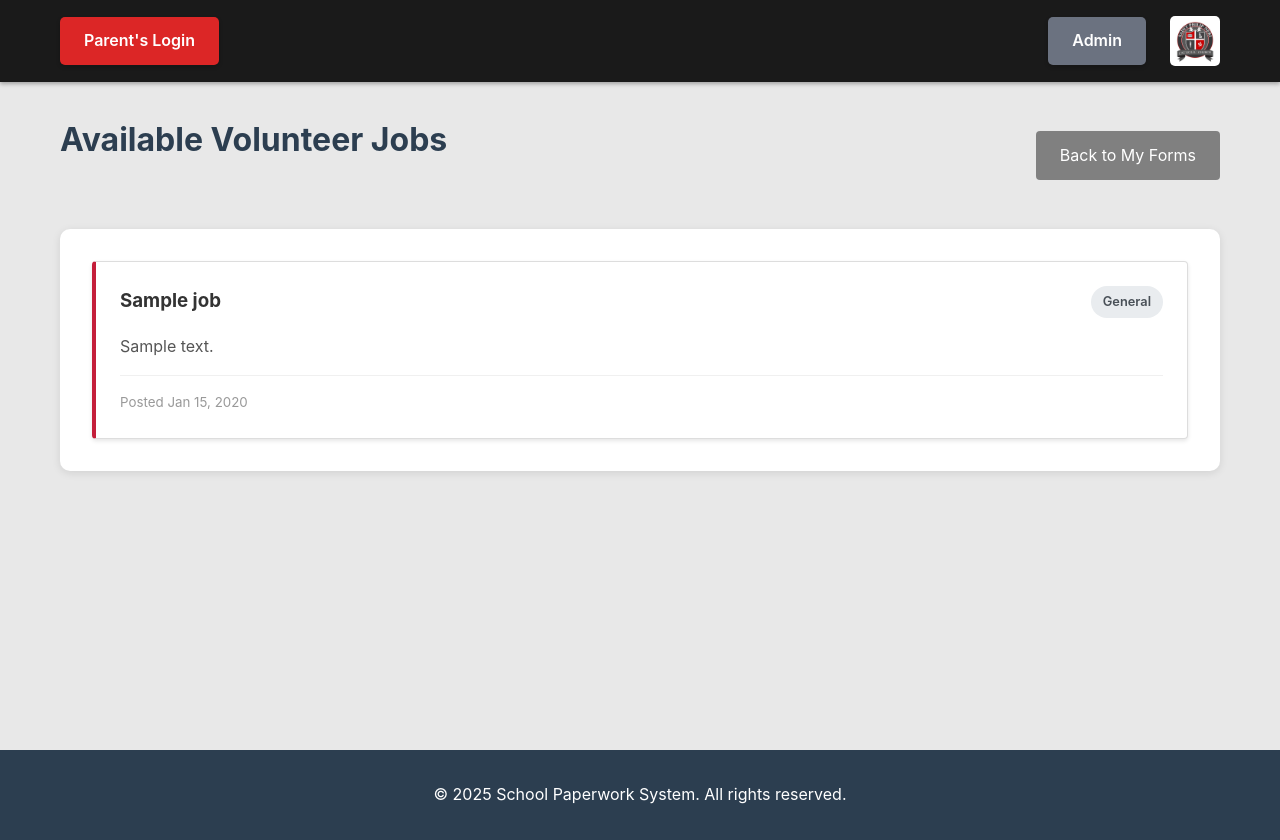
After one commit to DrShuukaku/join-The-Club, a Flask app: template templates/parent_jobs.html in a window 1280 px wide. The commit adds this page. Run offline with Flask 3, Linux system fonts and the light colour scheme; the template is opened without the code that fills it: most values are stand-ins (such as "Sample title", 1, 10 or a date in 2020); parts of the project's set-up code (start-up, migrations or seed data) failed here and were passed over.

Commit message:
Add job categorization and parent verification system
Implement job categories in the Job model, a JobEligibility model for tracking parent verification, and routes for admin management and filtered parent job viewing.

Replit-Commit-Author: Agent
Replit-Commit-Session-Id: d3726b4e-ca21-47ec-a10e-e305f00c7489
Replit-Commit-Checkpoint-Type: full_checkpoint
Replit-Commit-Event-Id: 1b4d4a66-c2c7-46c1-a71c-53d521702028
Replit-Commit-Screenshot-Url: https://storage.googleapis.com/screenshot-production-us-central1/170ed59e-fa0e-47b7-ac10-b644992f5b4f/d3726b4e-ca21-47ec-a10e-e305f00c7489/hvUE9Mu

```diff
--- a/routes.py
+++ b/routes.py
@@ -6,7 +6,7 @@ import qrcode
 from app import app, db
 from replit_auth import require_login, make_replit_blueprint
 from flask_login import current_user
-from models import User, Form, Submission, LaborHours, Job
+from models import User, Form, Submission, LaborHours, Job, JobEligibility
 
 ALLOWED_EXTENSIONS = {'pdf', 'doc', 'docx', 'jpg', 'jpeg', 'png'}
 ALLOWED_MIMETYPES = {
@@ -607,6 +607,7 @@ def post_job():
         job_type = request.form.get('job_type')
         custom_job = request.form.get('custom_job')
         description = request.form.get('description')
+        category = request.form.get('category', 'general')
 
         job_title = custom_job if job_type == 'custom' and custom_job else job_type
 
@@ -614,7 +615,7 @@ def post_job():
             flash('Please select or enter a job title.', 'danger')
             return redirect(url_for('post_job'))
 
-        job = Job(title=job_title, description=description)
+        job = Job(title=job_title, description=description, category=category)
         db.session.add(job)
         db.session.commit()
         flash(f'Job "{job_title}" posted successfully!', 'success')
@@ -626,7 +627,11 @@ def post_job():
         'Classroom Teacher\'s Aid',
         'Classroom Parent Visitor'
     ]
-    return render_template('post_job.html', predefined_jobs=predefined_jobs)
+    job_categories = [
+        ('general', 'General - No special requirements'),
+        ('child_interaction', 'Works with Children - Requires verification')
+    ]
+    return render_template('post_job.html', predefined_jobs=predefined_jobs, job_categories=job_categories)
 
 @app.route('/admin/jobs/<int:job_id>/deactivate', methods=['POST'])
 @require_login
@@ -640,3 +645,69 @@ def deactivate_job(job_id):
     db.session.commit()
     flash(f'Job "{job.title}" has been deactivated.', 'success')
     return redirect(url_for('admin_jobs'))
+
+@app.route('/admin/parent-verification')
+@require_login
+def admin_parent_verification():
+    if not current_user.is_admin:
+        flash('You do not have permission to access this page.', 'danger')
+        return redirect(url_for('parent_dashboard'))
+
+    all_parents = User.query.filter_by(is_admin=False).order_by(User.first_name).all()
+    verified_data = {}
+
+    for parent in all_parents:
+        verified_data[parent.id] = {
+            'parent': parent,
+            'verified_for': [e.category for e in JobEligibility.query.filter_by(user_id=parent.id).all()]
+        }
+
+    categories = [
+        ('general', 'General Jobs'),
+        ('child_interaction', 'Works with Children')
+    ]
+
+    return render_template('admin_parent_verification.html', verified_data=verified_data, categories=categories)
+
+@app.route('/admin/parent/<parent_id>/verify/<category>', methods=['POST'])
+@require_login
+def verify_parent_category(parent_id, category):
+    if not current_user.is_admin:
+        return jsonify({'error': 'Unauthorized'}), 403
+
+    parent = User.query.get_or_404(parent_id)
+
+    existing = JobEligibility.query.filter_by(user_id=parent_id, category=category).first()
+    if existing:
+        return jsonify({'error': 'Already verified'}), 400
+
+    eligibility = JobEligibility(user_id=parent_id, category=category, verified_by_admin_id=current_user.id)
+    db.session.add(eligibility)
+    db.session.commit()
+
+    flash(f'{parent.first_name or parent.email} verified for {category} jobs.', 'success')
+    return redirect(url_for('admin_parent_verification'))
+
+@app.route('/admin/parent/<parent_id>/revoke/<category>', methods=['POST'])
+@require_login
+def revoke_parent_category(parent_id, category):
+    if not current_user.is_admin:
+        return jsonify({'error': 'Unauthorized'}), 403
+
+    eligibility = JobEligibility.query.filter_by(user_id=parent_id, category=category).first()
+    if eligibility:
+        db.session.delete(eligibility)
+        db.session.commit()
+        flash(f'Verification revoked.', 'success')
+
+    return redirect(url_for('admin_parent_verification'))
+
+@app.route('/parent/jobs')
+@require_login
+def parent_view_jobs():
+    user_eligibilities = JobEligibility.query.filter_by(user_id=current_user.id).all()
+    user_categories = [e.category for e in user_eligibilities] + ['general']
+
+    available_jobs = Job.query.filter_by(is_active=True).filter(Job.category.in_(user_categories)).all()
+
+    return render_template('parent_jobs.html', jobs=available_jobs)
--- a/templates/base.html
+++ b/templates/base.html
@@ -20,10 +20,12 @@
                         {% if current_user.is_admin %}
                             <a href="{{ url_for('admin_dashboard') }}">Dashboard</a>
                             <a href="{{ url_for('admin_jobs') }}">Jobs</a>
+                            <a href="{{ url_for('admin_parent_verification') }}">Verify Parents</a>
                             <a href="{{ url_for('admin_labor_verification') }}">Labor Verification</a>
                             <a href="{{ url_for('admin_service_hours_dashboard') }}">Service Hours</a>
                         {% else %}
                             <a href="{{ url_for('parent_dashboard') }}">My Forms</a>
+                            <a href="{{ url_for('parent_view_jobs') }}">Jobs</a>
                             <a href="{{ url_for('parent_labor_hours') }}">Labor Hours</a>
                             <a href="{{ url_for('parent_profile') }}">Profile</a>
                             <form method="POST" action="{{ url_for('make_admin') }}" style="display: inline;">
--- /dev/null
+++ b/templates/parent_jobs.html
@@ -0,0 +1,131 @@
+{% extends "base.html" %}
+
+{% block title %}Available Jobs - Parent Dashboard{% endblock %}
+
+{% block content %}
+<div class="container dashboard">
+    <div class="admin-header">
+        <h1>Available Volunteer Jobs</h1>
+        <a href="{{ url_for('parent_dashboard') }}" class="btn-secondary">Back to My Forms</a>
+    </div>
+
+    <section class="dashboard-section">
+        {% if jobs %}
+            <div class="jobs-list">
+                {% for job in jobs %}
+                <div class="job-item">
+                    <div class="job-header">
+                        <h3>{{ job.title }}</h3>
+                        <span class="job-category">
+                            {% if job.category == 'child_interaction' %}
+                                <span class="badge badge-special">Works with Children</span>
+                            {% else %}
+                                <span class="badge badge-general">General</span>
+                            {% endif %}
+                        </span>
+                    </div>
+                    {% if job.description %}
+                    <div class="job-body">
+                        {{ job.description }}
+                    </div>
+                    {% endif %}
+                    <div class="job-footer">
+                        <small class="job-posted">Posted {{ job.created_at.strftime('%b %d, %Y') }}</small>
+                    </div>
+                </div>
+                {% endfor %}
+            </div>
+        {% else %}
+            <div class="empty-state">
+                <p>No jobs are currently available to you. Check back soon!</p>
+                <p style="font-size: 0.9rem; color: #666; margin-top: 1rem;">
+                    Some jobs may require admin verification. Contact your school administrator if you'd like to be verified for additional job categories.
+                </p>
+            </div>
+        {% endif %}
+    </section>
+</div>
+
+<style>
+.jobs-list {
+    display: flex;
+    flex-direction: column;
+    gap: 1rem;
+}
+
+.job-item {
+    background: white;
+    border: 1px solid #ddd;
+    border-left: 4px solid #c41e3a;
+    border-radius: 4px;
+    padding: 1.5rem;
+    box-shadow: 0 2px 4px rgba(0,0,0,0.1);
+}
+
+.job-header {
+    display: flex;
+    justify-content: space-between;
+    align-items: start;
+    margin-bottom: 1rem;
+}
+
+.job-header h3 {
+    margin: 0;
+    color: #333;
+}
+
+.job-category {
+    display: flex;
+    gap: 0.5rem;
+}
+
+.badge-general {
+    background: #e9ecef;
+    color: #495057;
+    padding: 0.35rem 0.75rem;
+    border-radius: 20px;
+    font-size: 0.8rem;
+}
+
+.badge-special {
+    background: #ffc107;
+    color: #333;
+    padding: 0.35rem 0.75rem;
+    border-radius: 20px;
+    font-size: 0.8rem;
+    font-weight: 600;
+}
+
+.job-body {
+    color: #555;
+    line-height: 1.6;
+    margin-bottom: 1rem;
+}
+
+.job-footer {
+    display: flex;
+    justify-content: space-between;
+    align-items: center;
+    border-top: 1px solid #f0f0f0;
+    padding-top: 1rem;
+}
+
+.job-posted {
+    color: #999;
+}
+
+.btn-secondary {
+    background-color: #808080;
+    color: white;
+    padding: 0.75rem 1.5rem;
+    text-decoration: none;
+    border-radius: 4px;
+    display: inline-block;
+    transition: background-color 0.3s;
+}
+
+.btn-secondary:hover {
+    background-color: #666;
+}
+</style>
+{% endblock %}
```
Also changed, not shown: models.py (+13 -0 lines), templates/admin_parent_verification.html (added, +124 -0 lines), templates/post_job.html (+9 -0 lines), 1 other file.
